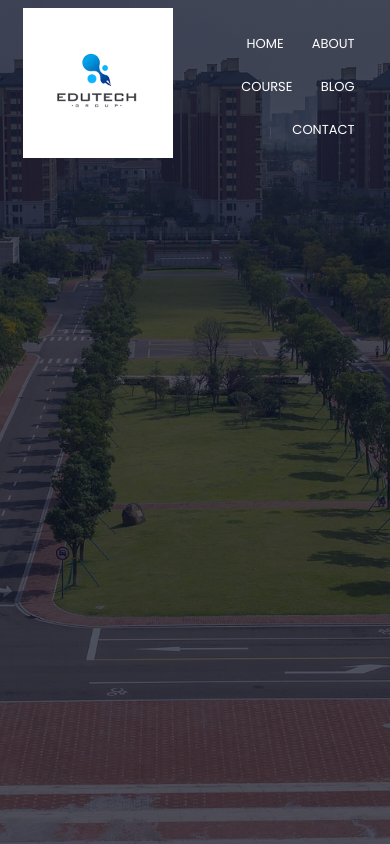
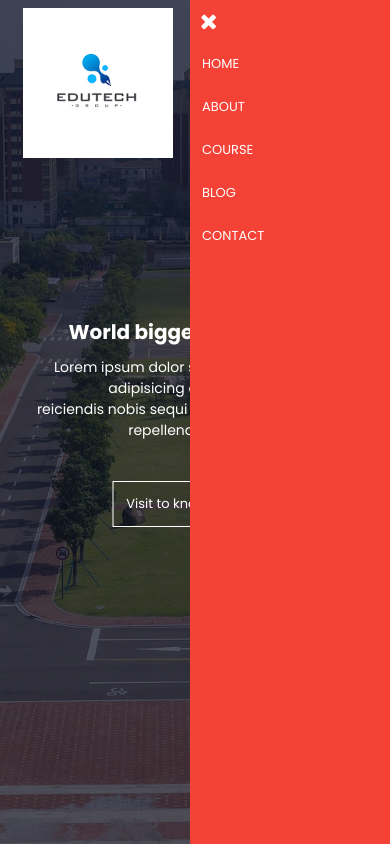
Before and after one commit to Ajit180/EduTech-Project, a plain HTML site: page index.html in a window 390 px wide. Drawn offline with Linux system fonts and the light colour scheme; a web font is replaced by a local one.

Commit message:
Added the Media Query And Menu bar and close bar Logic

```diff
--- a/index.html
+++ b/index.html
@@ -4,8 +4,9 @@
     <meta charset="UTF-8" />
     <meta name="viewport" content="width=device-width, initial-scale=1.0" />
     <title>University Website</title>
+
     <link rel="stylesheet" href="style.css" />
-    <link rel="preconnect" href="https://fonts.googleapis.com">
+    <link rel="stylesheet" href="https://cdnjs.cloudflare.com/ajax/libs/font-awesome/4.7.0/css/font-awesome.min.css">
     <link rel="preconnect" href="https://fonts.gstatic.com" crossorigin />
     <link
       href="https://fonts.googleapis.com/css2?family=Martel+Sans:wght@200;300;400;600;700;800;900&family=Poppins:ital,wght@0,100;0,200;0,300;0,400;0,500;0,600;0,700;0,800;0,900;1,100;1,200;1,300;1,400;1,500;1,600;1,700;1,800;1,900&display=swap"
@@ -16,7 +17,8 @@
     <section class="header">
       <nav>
         <a href="index.html"><img src="images/logo.png" alt="" /></a>
-        <div class="nav-links">
+        <div class="nav-links" id="navLinks">
+          <i class="fa fa-times" onclick="hideMenu()"></i>
           <ul>
             <li><a href="">HOME</a></li>
             <li><a href="">ABOUT</a></li>
@@ -25,7 +27,16 @@
             <li><a href="">CONTACT</a></li>
           </ul>
         </div>
+        <i class="fa fa-bars" onclick="showMenu()"></i>
       </nav>
+      <div class="text-box">
+        <h1>World biggest University</h1>
+        <p>Lorem ipsum dolor sit amet consectetur, adipisicing elit.
+            inventore<br> reiciendis nobis sequi voluptates iure
+           ut dicta repellendus. Atque.</p>
+          <a class="hero-btn" href="">Visit to know more us</a>
+      </div>
     </section>
+    <script src="script.js"></script>
   </body>
 </html>
--- a/script.js
+++ b/script.js
@@ -0,0 +1,13 @@
+//javascript Toggle Menu
+
+var navlinks = document.getElementById("navLinks");
+
+function showMenu(){
+    navlinks.style.right='0';
+
+}
+
+function hideMenu(){
+    navlinks.style.right='-200px';
+
+}
--- a/style.css
+++ b/style.css
@@ -2,6 +2,11 @@
     margin: 0;
     padding: 0;
     font-family: 'Poppins',sans-serif;
+}
+
+:root{
+    --red-color:#f44336;
+    --with-color:#fff;
 }
 
 .header{
@@ -47,7 +52,7 @@ nav img{
     content:'';
     width: 0%;
     height: 2px;
-    background:#f44336;
+    background:var(--red-color);
     display: block;
     margin: auto;
     transition: 0.5s;
@@ -57,3 +62,76 @@ nav img{
    width: 100%;
 
 }
+
+.text-box{
+    width: 90%;
+    color: #fff;
+    position: absolute;
+    top: 50%;
+    left: 50%;
+    transform: translate(-50%,-50%);
+    text-align: center;
+}
+
+.text-box h1{
+    font-size: 62px;
+}
+
+.text-box p{
+    margin:10px 0 40px;
+    font-size: 14px;
+    color: #fff;
+}
+
+.hero-btn{
+    display: inline-block;
+    text-decoration: none;
+    color: #fff;
+    border: solid 1px #fff;
+    padding: 12px 13px;
+    font-size: 13px;
+    background: transparent;
+    position: relative;
+
+}
+
+.hero-btn:hover{
+    border: 1px solid var(--red-color);
+    background: var(--red-color);
+    transition: 1s;
+}
+
+nav .fa{
+    display: none;
+}
+
+
+@media(max-width:700px){
+    .text-box h1{
+        font-size: 20px;
+    }
+    .nav-links ul li{
+      display: block;
+    }
+    .nav-links{
+        position: absolute;
+        background: var(--red-color);
+        height: 100vh;
+        width: 200px;
+        top: 0;
+        right: 0;
+        text-align: left;
+        z-index: 2;
+        transition: 1s;
+    }
+    nav .fa{
+        display: block;
+        color: var(--with-color);
+        margin: 10px;
+        font-size: 22px;
+        cursor: pointer;
+    }
+    .nav-links ul{
+
+    }
+}
```
